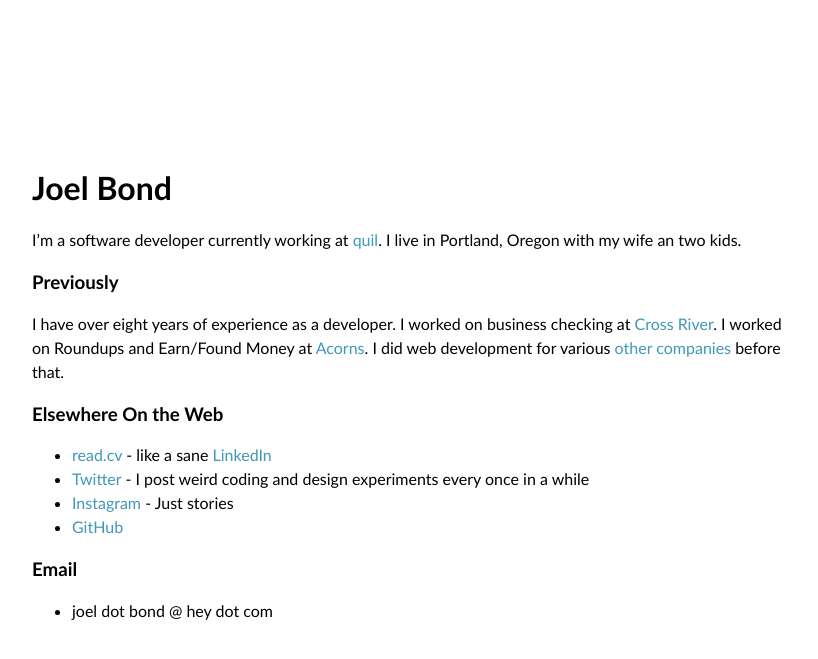
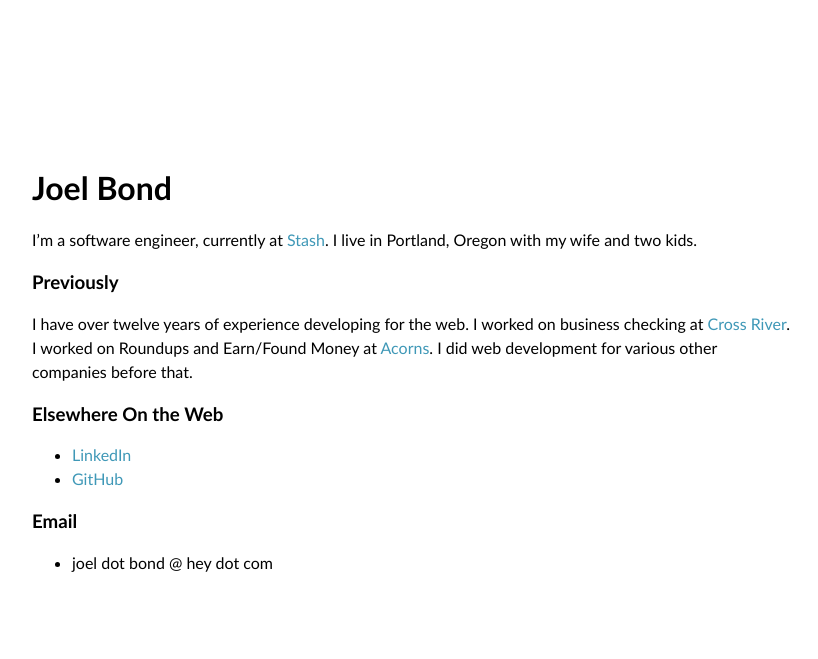
Before and after one commit to Joeltbond/joeltbond.github.io, a Jekyll site: the page built from index.markdown, in a window 1280 px wide. Shown: the top 659 px of the page, without its empty margins (228-1046 px from the left). Built offline with Jekyll 4.4.1, drawn with Linux system fonts in a browser that asks for light colours.

Commit message:
Refresh bio: current role (Stash), 12 yrs, live links only
Co-Authored-By: Claude Opus 4.8 (1M context) <noreply@anthropic.com>

```diff
--- a/index.markdown
+++ b/index.markdown
@@ -3,16 +3,15 @@ layout: page
 title: Joel Bond
 ---
 
-I'm a software developer currently working at [quil](https://getquil.com). I live in Portland, Oregon with my wife an two kids.
+I'm a software engineer, currently at [Stash](https://www.stash.com). I live in Portland, Oregon with my wife and two kids.
 
 ### Previously
 
-I have over eight years of experience as a developer. I worked on business checking at [Cross River](https://www.crossriver.com). I worked on Roundups and Earn/Found Money at [Acorns](https://www.acorns.com). I did web development for various [other companies](https://read.cv/joeldotcomputer) before that.
+I have over twelve years of experience developing for the web. I worked on business checking at [Cross River](https://www.crossriver.com). I worked on Roundups and Earn/Found Money at [Acorns](https://www.acorns.com). I did web development for various other companies before that.
 
 ### Elsewhere On the Web
-- [read.cv](https://read.cv/joeldotcomputer) - like a sane [LinkedIn](https://www.linkedin.com/in/joel-bond-a9b4b425b/)
-- [Twitter](https://twitter.com/@joeldotcomputer) - I post weird coding and design experiments every once in a while
-- [Instagram](https://www.instagram.com/joel.bond_/) - Just stories
+
+- [LinkedIn](https://www.linkedin.com/in/joel-bond-a9b4b425b/)
 - [GitHub](https://github.com/Joeltbond)
 
 ### Email
```
Also changed, not shown: README.md.
